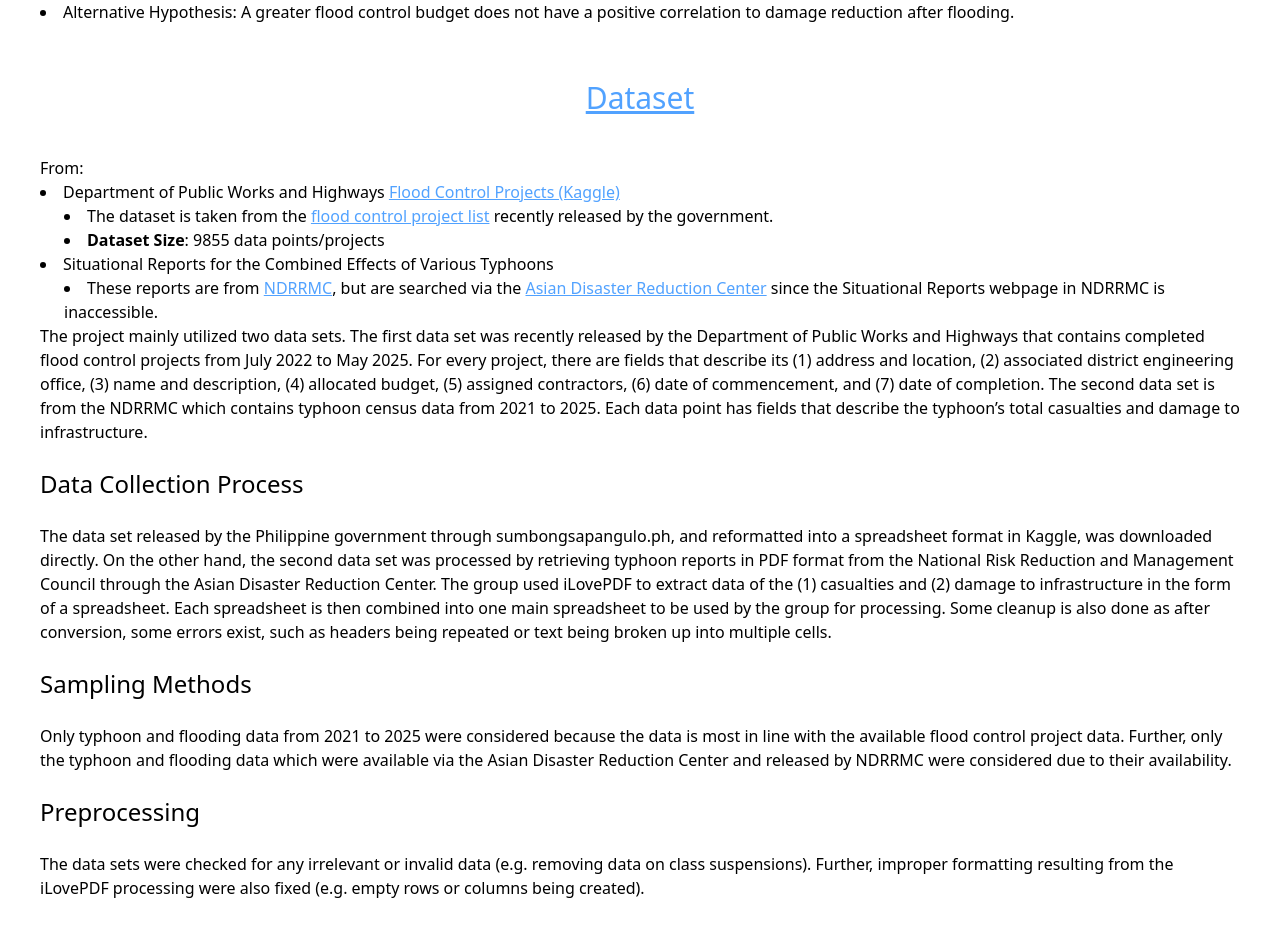
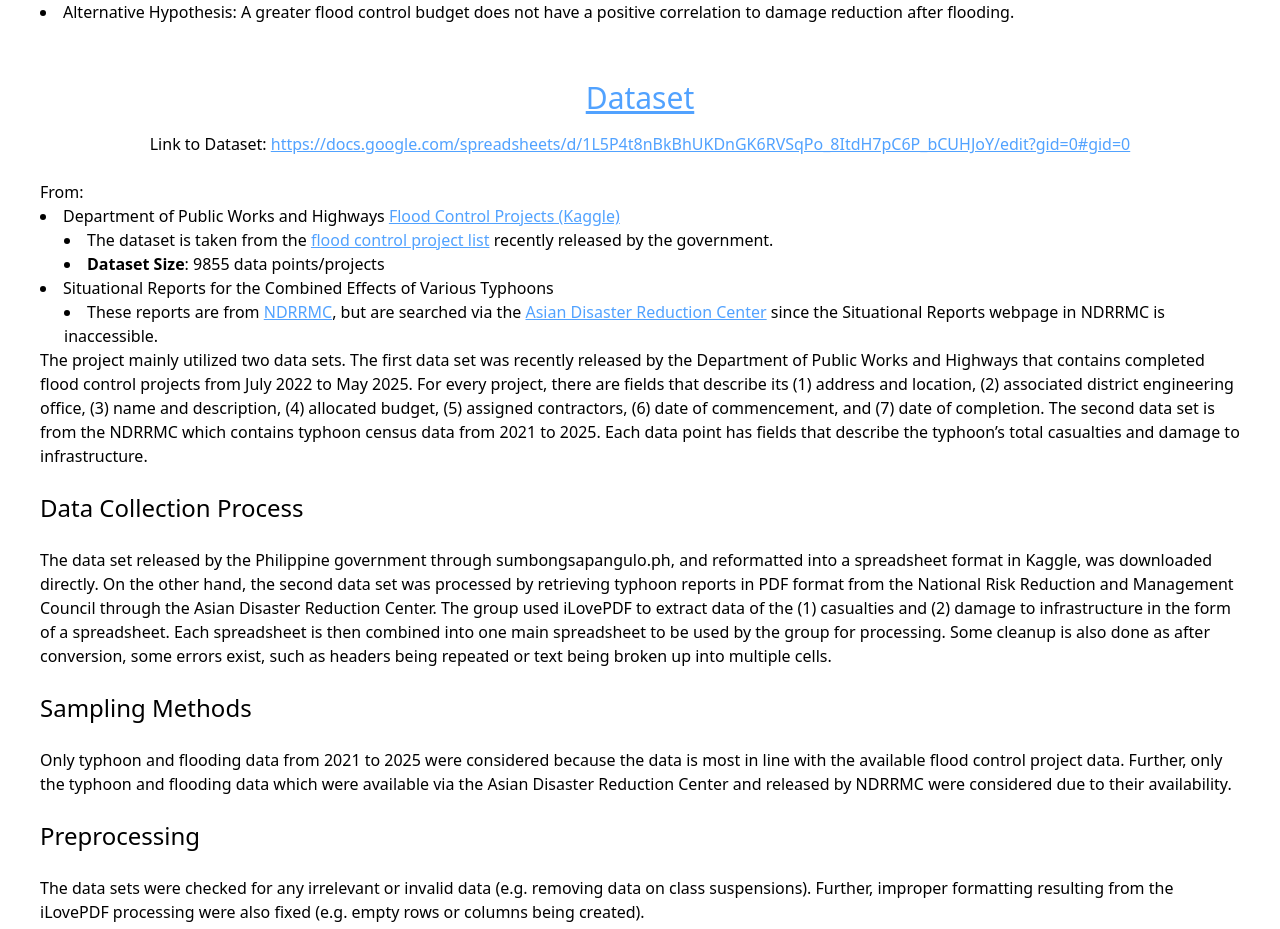
Before and after one commit to galierie/drowning-in-budget, a SvelteKit app: page / in a window 1280 px wide. Shown: the part 944-1873 px from the top of the page. Built offline with nearby package versions, Linux system fonts and the light colour scheme.

Commit message:
feat: add explicit link to dataset

```diff
--- a/src/routes/+page.svelte
+++ b/src/routes/+page.svelte
@@ -79,6 +79,14 @@
 		class="text-blue-400 underline">Dataset</a
 	>
 </h1>
+<p class="text-center">
+	Link to Dataset: <a
+		target="_blank"
+		href="https://docs.google.com/spreadsheets/d/1L5P4t8nBkBhUKDnGK6RVSqPo_8ItdH7pC6P_bCUHJoY/edit?gid=0#gid=0"
+		class="text-blue-400 underline"
+		>https://docs.google.com/spreadsheets/d/1L5P4t8nBkBhUKDnGK6RVSqPo_8ItdH7pC6P_bCUHJoY/edit?gid=0#gid=0</a
+	>
+</p>
 <br />
 
 <p>From:</p>
```
